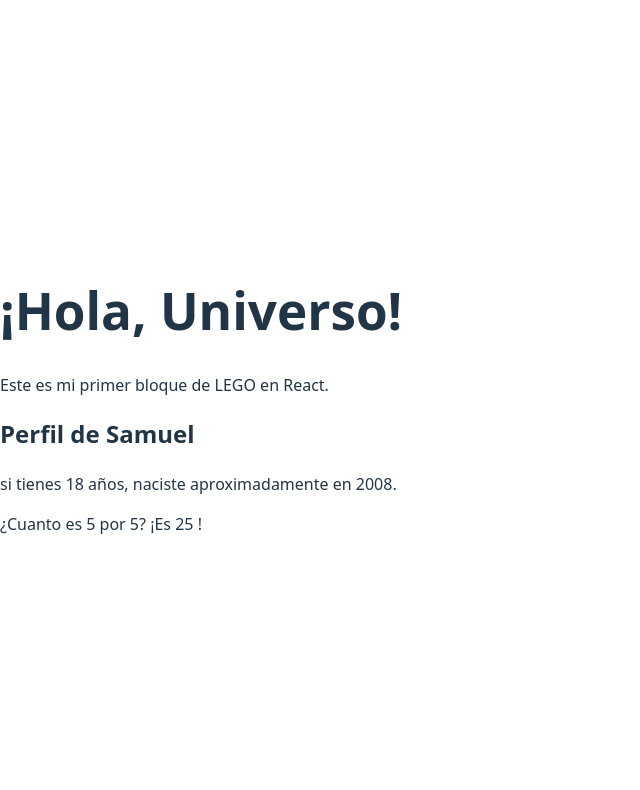
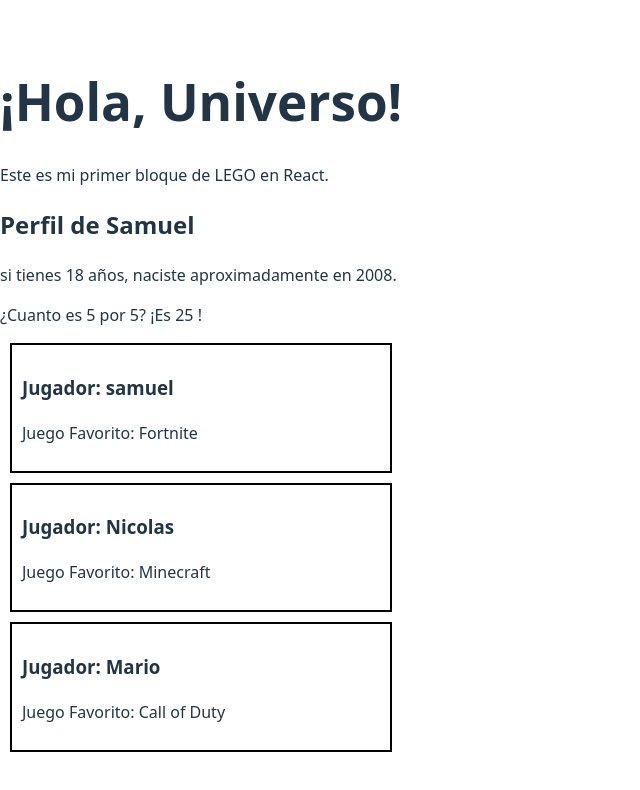
Before and after one commit to sxmmmmm/ejemplos-guiados-react, a React (Vite) app: page / in a window 1280 px wide. Shown: the top 790 px of the page, without its empty margins (0-640 px from the left). Built offline with nearby package versions, Linux system fonts and the light colour scheme.

Commit message:
Modificacion App y adicion Ejemplo-3

```diff
--- a/src/App.jsx
+++ b/src/App.jsx
@@ -1,12 +1,15 @@
 import Saludo from "./components/saludo";
 import MatematicasMagicas from "./components/MatematicasMagicas";
-
+import TarjetaUsuario from "./components/TarjetaUsuario";
 
 const App = () => {
   return (
     <div>
       <Saludo/>
       <MatematicasMagicas/>
+       <TarjetaUsuario nombre="samuel" juegoFavorito="Fortnite"/>
+            <TarjetaUsuario nombre="Nicolas" juegoFavorito="Minecraft"/>
+            <TarjetaUsuario nombre="Mario" juegoFavorito="Call of Duty"/>
     </div>
   )
 }
--- /dev/null
+++ b/src/components/TarjetaUsuario.jsx
@@ -0,0 +1,12 @@
+// 1. El Molde (Componente)
+function TarjetaUsuario(props){
+    return (
+        <div style={{border: '2px solid black', padding: '10px', margin: '10px'
+        }}>
+            <h3>Jugador: {props.nombre}</h3>
+            <p>Juego Favorito: {props.juegoFavorito}</p>
+        </div>
+    )
+}
+
+export default TarjetaUsuario;
```
